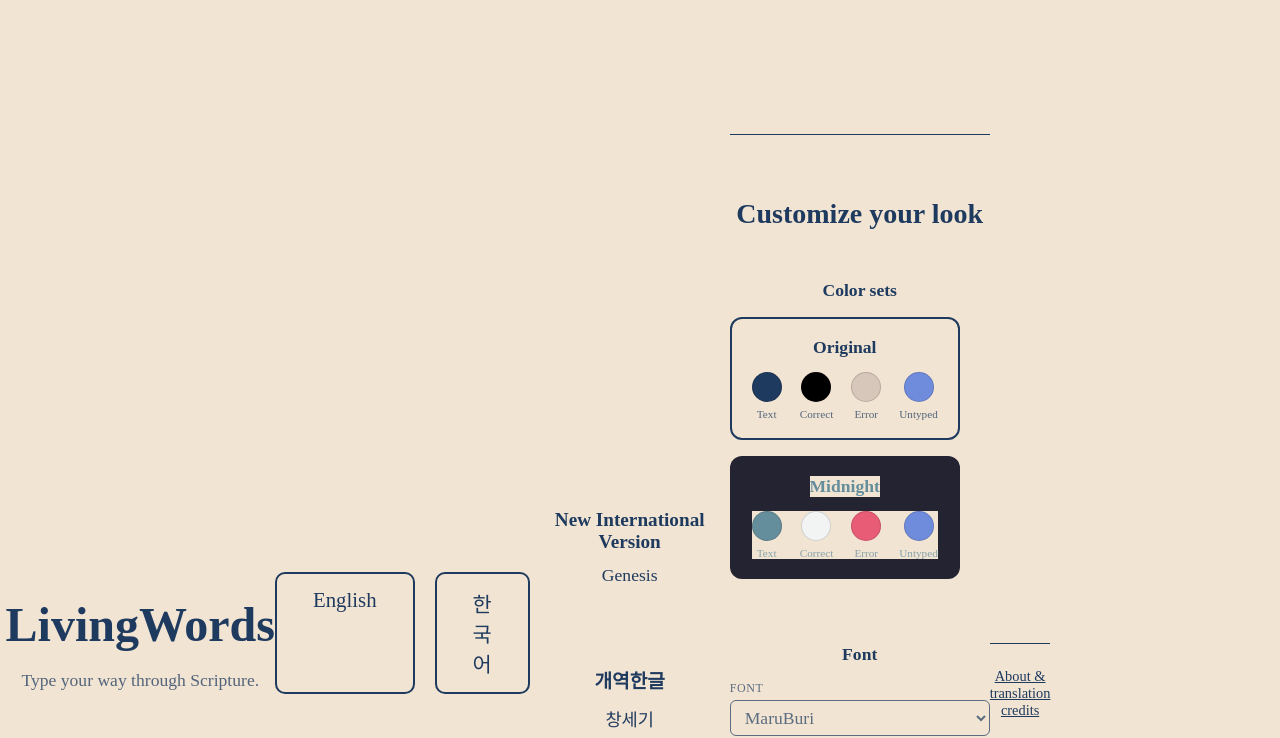
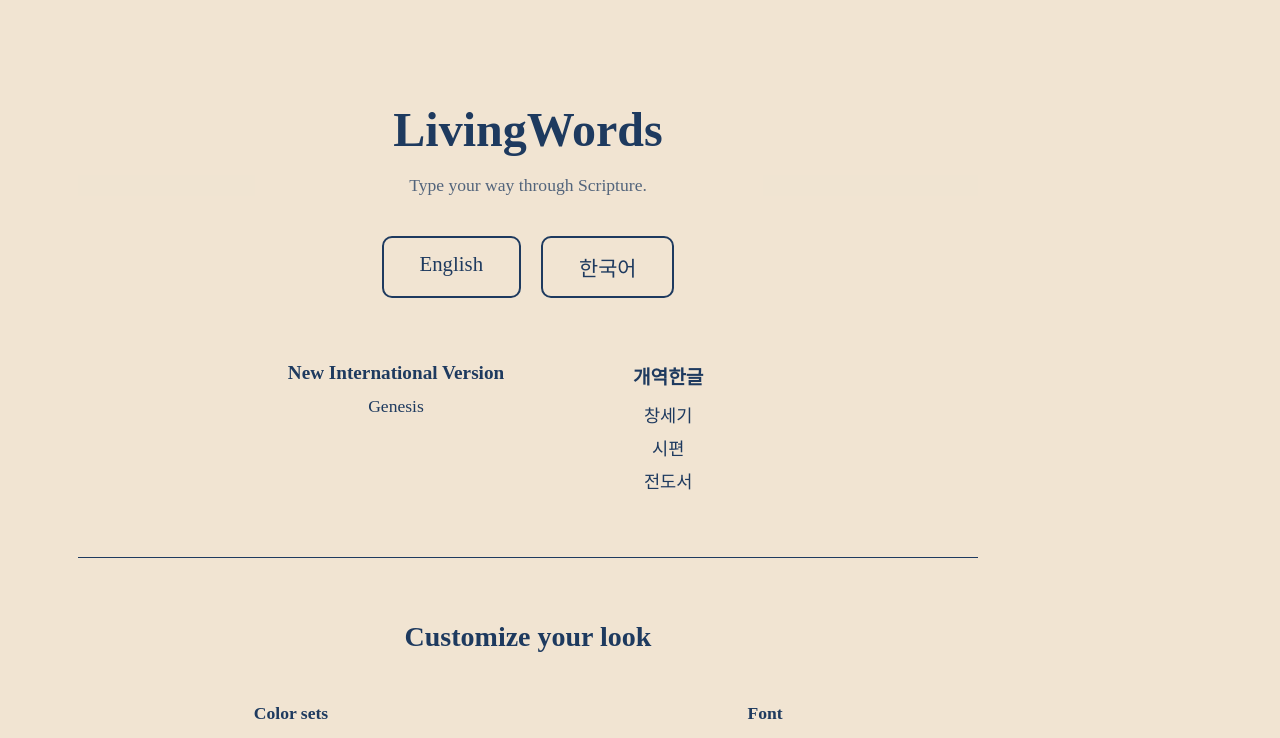
Before and after one commit to tgsech/bible, a React (Vite) app: page / in a window 1280 px wide. Shown: the top 738 px of the page. Built offline with nearby package versions, Linux system fonts and the light colour scheme; a web font is replaced by a local one.

Commit message:
Nope flex broke it

```diff
--- a/src/pages/LandingPage.css
+++ b/src/pages/LandingPage.css
@@ -1,9 +1,3 @@
-#mainBody {
-  display: flex;
-  justify-content: center;
-  align-items: center;
-}
-
 .landingPage {
   max-width: 900px;
   margin: 0 auto;
```
